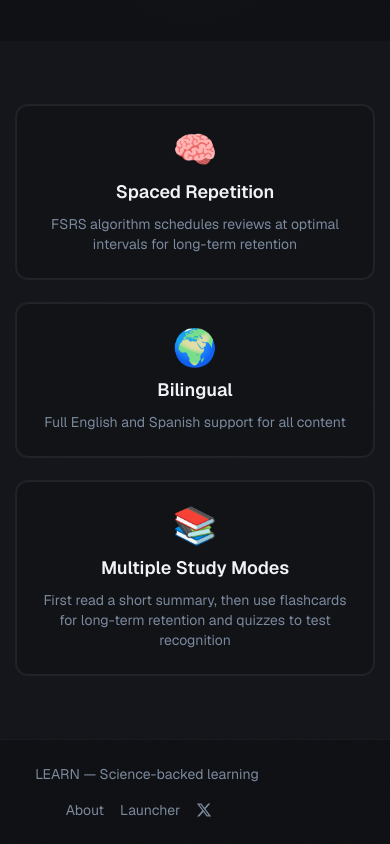
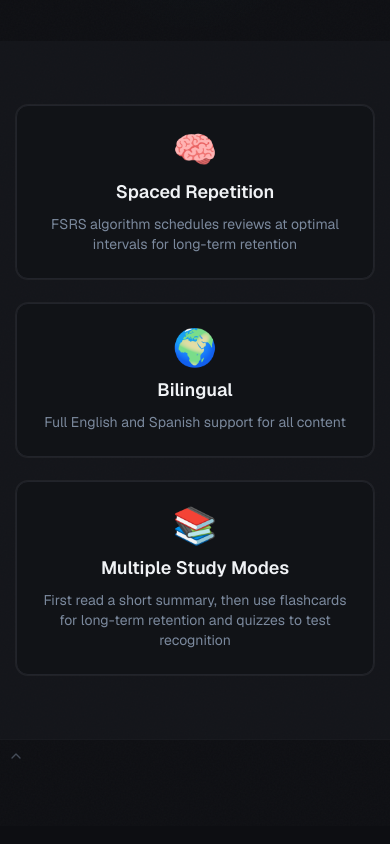
Before and after one commit to Laurentiu-Andronache/learn, a Next.js app: page / in a window 390 px wide. Shown: the part 752-1596 px from the top of the page. Built offline with nearby package versions, Linux system fonts and the light colour scheme; no server answers.

Commit message:
feat: collapsible footer with responsive default
Split footer into server wrapper + CollapsibleFooter client component.
Collapsed by default on mobile, expanded on desktop. Toggle persists
via localStorage. CSS grid-rows animation for smooth collapse.

```diff
--- /dev/null
+++ b/components/collapsible-footer.tsx
@@ -0,0 +1,104 @@
+"use client";
+
+import { useState, useEffect } from "react";
+import Link from "next/link";
+import { ChevronUp } from "lucide-react";
+
+const STORAGE_KEY = "footer-collapsed";
+const SM_BREAKPOINT = 640;
+
+interface CollapsibleFooterProps {
+  tagline: string;
+  aboutLabel: string;
+  showLabel: string;
+  hideLabel: string;
+}
+
+export function CollapsibleFooter({
+  tagline,
+  aboutLabel,
+  showLabel,
+  hideLabel,
+}: CollapsibleFooterProps) {
+  const [collapsed, setCollapsed] = useState(false);
+  const [mounted, setMounted] = useState(false);
+
+  useEffect(() => {
+    const stored = localStorage.getItem(STORAGE_KEY);
+    if (stored !== null) {
+      setCollapsed(stored === "true");
+    } else {
+      setCollapsed(window.innerWidth < SM_BREAKPOINT);
+    }
+    setMounted(true);
+  }, []);
+
+  function toggle() {
+    const next = !collapsed;
+    setCollapsed(next);
+    localStorage.setItem(STORAGE_KEY, String(next));
+  }
+
+  return (
+    <footer className="border-t border-border/50">
+      <div className="container flex items-center">
+        <button
+          onClick={toggle}
+          aria-label={collapsed ? showLabel : hideLabel}
+          className="p-2 text-muted-foreground/50 hover:text-muted-foreground transition-colors"
+        >
+          <ChevronUp
+            className={`h-4 w-4 transition-transform duration-300 ${
+              mounted && !collapsed ? "rotate-180" : ""
+            }`}
+          />
+        </button>
+      </div>
+      <div
+        className={`grid transition-[grid-template-rows] duration-300 ${
+          mounted && collapsed ? "grid-rows-[0fr]" : "grid-rows-[1fr]"
+        }`}
+      >
+        <div className="overflow-hidden">
+          <div className="container flex flex-col sm:flex-row items-center justify-between gap-4 pb-6 text-sm text-muted-foreground pr-28">
+            <p className="ml-4">
+              <span className="font-display">LEARN</span> — {tagline}
+            </p>
+            <div className="flex items-center gap-4">
+              <Link
+                href="/about"
+                className="hover:text-primary transition-colors"
+              >
+                {aboutLabel}
+              </Link>
+              <a
+                href="https://launcher.finance"
+                target="_blank"
+                rel="noopener"
+                className="hover:text-primary transition-colors"
+              >
+                Launcher
+              </a>
+              <a
+                href="https://x.com/laur_science"
+                target="_blank"
+                rel="noopener noreferrer"
+                className="hover:text-primary transition-colors"
+                aria-label="X (Twitter)"
+              >
+                <svg
+                  viewBox="0 0 24 24"
+                  className="h-4 w-4 fill-current"
+                  aria-hidden="true"
+                >
+                  <path d="M18.244 2.25h3.308l-7.227 8.26 8.502 11.24H16.17l-5.214-6.817L4.99 21.75H1.68l7.73-8.835L1.254 2.25H8.08l4.713 6.231zm-1.161 17.52h1.833L7.084 4.126H5.117z" />
+                </svg>
+                <span className="sr-only">X (Twitter)</span>
+              </a>
+            </div>
+          </div>
+        </div>
+      </div>
+    </footer>
+  );
+}
--- a/components/footer.tsx
+++ b/components/footer.tsx
@@ -1,49 +1,16 @@
-import Link from "next/link";
 import { getTranslations } from "next-intl/server";
+import { CollapsibleFooter } from "@/components/collapsible-footer";
 
 export async function Footer() {
   const tNav = await getTranslations("nav");
   const tFooter = await getTranslations("footer");
 
   return (
-    <footer className="border-t border-border/50 py-6">
-      <div className="container flex flex-col sm:flex-row items-center justify-between gap-4 text-sm text-muted-foreground pr-28">
-        <p className="ml-4">
-          <span className="font-display">LEARN</span> — {tFooter("tagline")}
-        </p>
-        <div className="flex items-center gap-4">
-          <Link
-            href="/about"
-            className="hover:text-primary transition-colors"
-          >
-            {tNav("about")}
-          </Link>
-          <a
-            href="https://launcher.finance"
-            target="_blank"
-            rel="noopener"
-            className="hover:text-primary transition-colors"
-          >
-            Launcher
-          </a>
-          <a
-            href="https://x.com/laur_science"
-            target="_blank"
-            rel="noopener noreferrer"
-            className="hover:text-primary transition-colors"
-            aria-label="X (Twitter)"
-          >
-            <svg
-              viewBox="0 0 24 24"
-              className="h-4 w-4 fill-current"
-              aria-hidden="true"
-            >
-              <path d="M18.244 2.25h3.308l-7.227 8.26 8.502 11.24H16.17l-5.214-6.817L4.99 21.75H1.68l7.73-8.835L1.254 2.25H8.08l4.713 6.231zm-1.161 17.52h1.833L7.084 4.126H5.117z" />
-            </svg>
-            <span className="sr-only">X (Twitter)</span>
-          </a>
-        </div>
-      </div>
-    </footer>
+    <CollapsibleFooter
+      tagline={tFooter("tagline")}
+      aboutLabel={tNav("about")}
+      showLabel={tFooter("showFooter")}
+      hideLabel={tFooter("hideFooter")}
+    />
   );
 }
--- a/messages/en.json
+++ b/messages/en.json
@@ -245,7 +245,11 @@
     "showIntervals": "Show Interval Previews",
     "showIntervalsDescription": "Display next review time on rating buttons.",
     "resetDefaults": "Reset to Defaults",
-    "saved": "Settings saved."
+    "saved": "Settings saved.",
+    "appearance": "Appearance",
+    "fontSize": "Text Size",
+    "fontSizeDescription": "Adjust the base text size across study modes and menus.",
+    "fontSizePx": "{size}px"
   },
   "admin": {
     "title": "Admin Panel",
@@ -370,7 +374,9 @@
     "rateLimited": "Too many requests. Please wait a moment."
   },
   "footer": {
-    "tagline": "Science-backed learning"
+    "tagline": "Science-backed learning",
+    "showFooter": "Show footer",
+    "hideFooter": "Hide footer"
   },
   "about": {
     "title": "About LEARN",
--- a/messages/es.json
+++ b/messages/es.json
@@ -245,7 +245,11 @@
     "showIntervals": "Mostrar Previsualización de Intervalos",
     "showIntervalsDescription": "Mostrar el próximo tiempo de repaso en los botones de calificación.",
     "resetDefaults": "Restablecer Valores Predeterminados",
-    "saved": "Ajustes guardados."
+    "saved": "Ajustes guardados.",
+    "appearance": "Apariencia",
+    "fontSize": "Tamaño de Texto",
+    "fontSizeDescription": "Ajusta el tamaño base del texto en modos de estudio y menús.",
+    "fontSizePx": "{size}px"
   },
   "admin": {
     "title": "Panel de Administración",
@@ -370,7 +374,9 @@
     "rateLimited": "Demasiadas solicitudes. Espera un momento."
   },
   "footer": {
-    "tagline": "Aprendizaje respaldado por la ciencia"
+    "tagline": "Aprendizaje respaldado por la ciencia",
+    "showFooter": "Mostrar pie de página",
+    "hideFooter": "Ocultar pie de página"
   },
   "about": {
     "title": "Acerca de LEARN",
```
